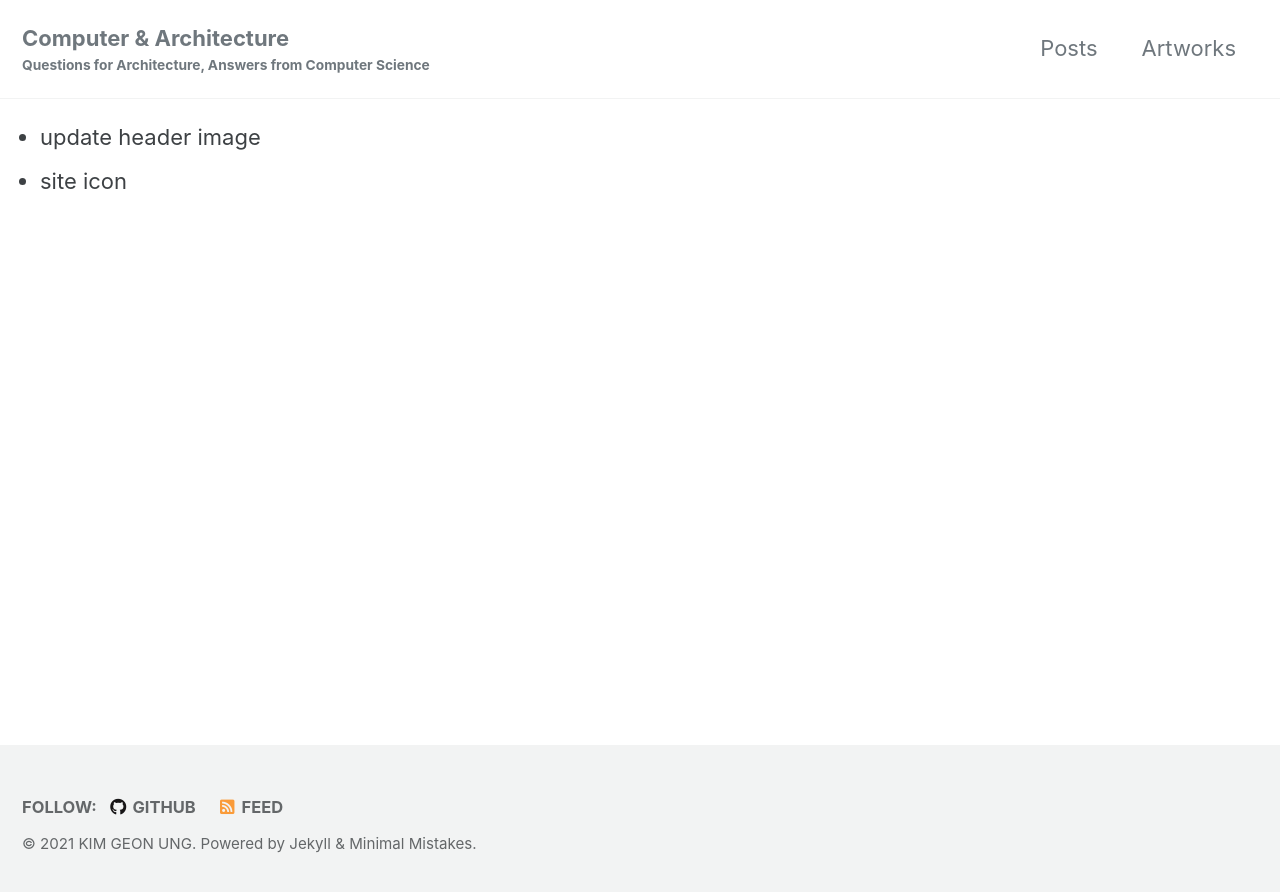
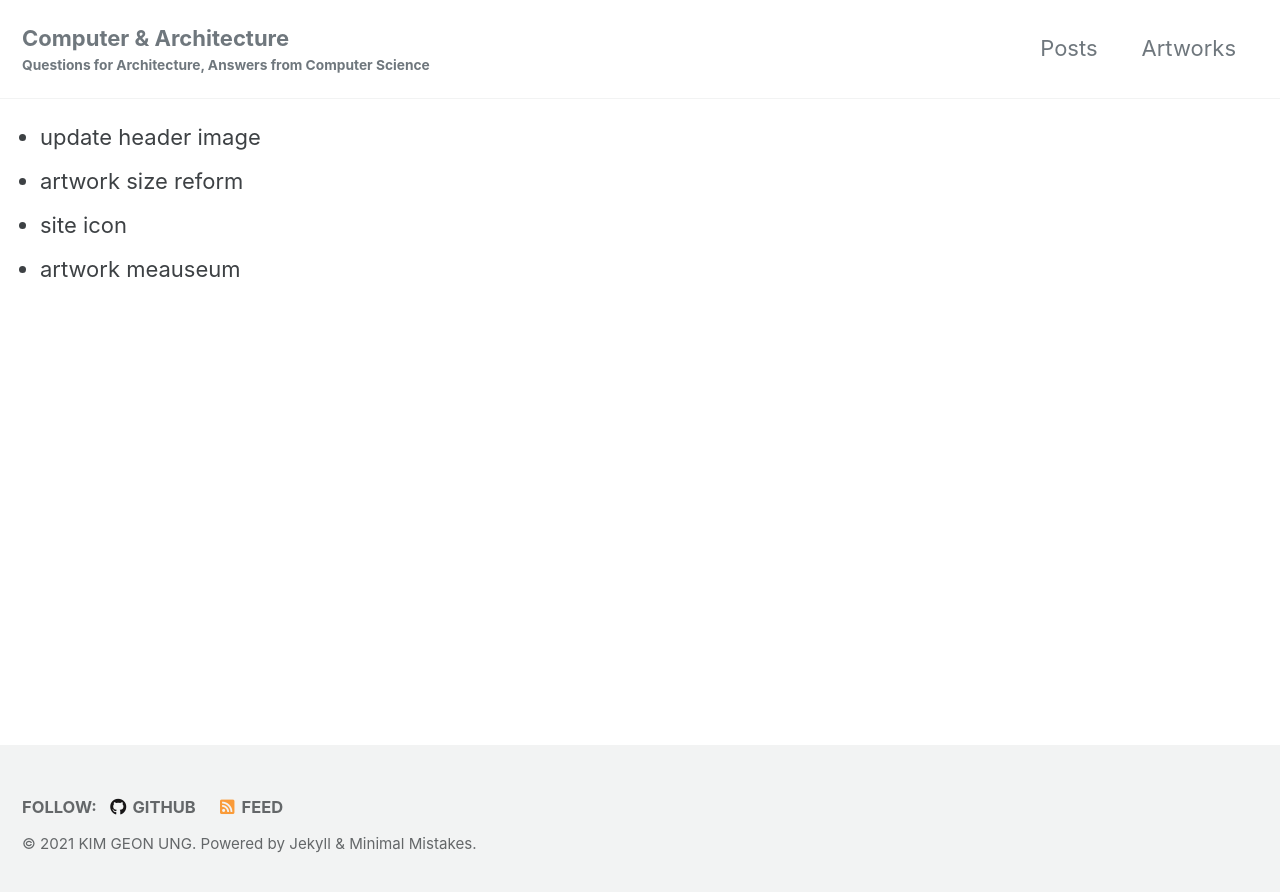
Before and after one commit to KIMGEONUNG/KIMGEONUNG.github.io, a Jekyll site: the page built from todo.md, in a window 1280 px wide. Shown: the top 892 px of the page. Built offline with Jekyll 4.4.1, drawn with Linux system fonts in a browser that asks for light colours; cached includes are drawn as plain includes; our own code applies the rules of GitHub Pages for plain Markdown files.

Commit message:
update: trivial

```diff
--- a/todo.md
+++ b/todo.md
@@ -1,2 +1,4 @@
 - update header image
+- artwork size reform
 - site icon
+- artwork meauseum
```
